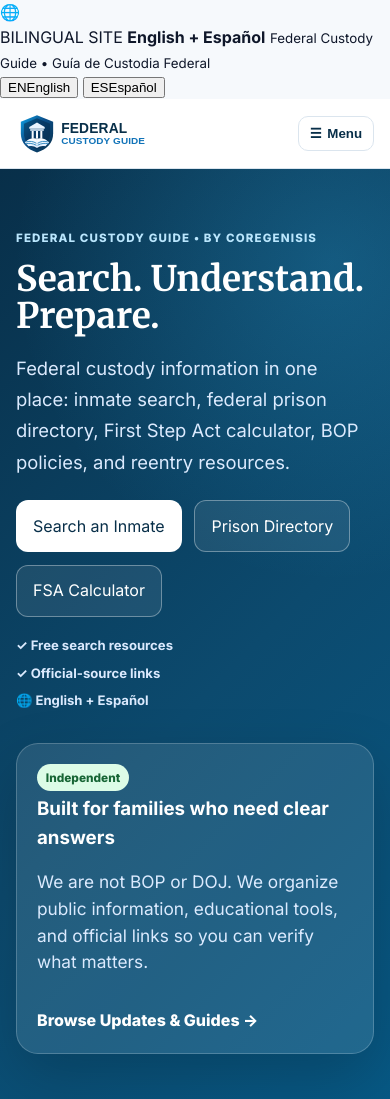
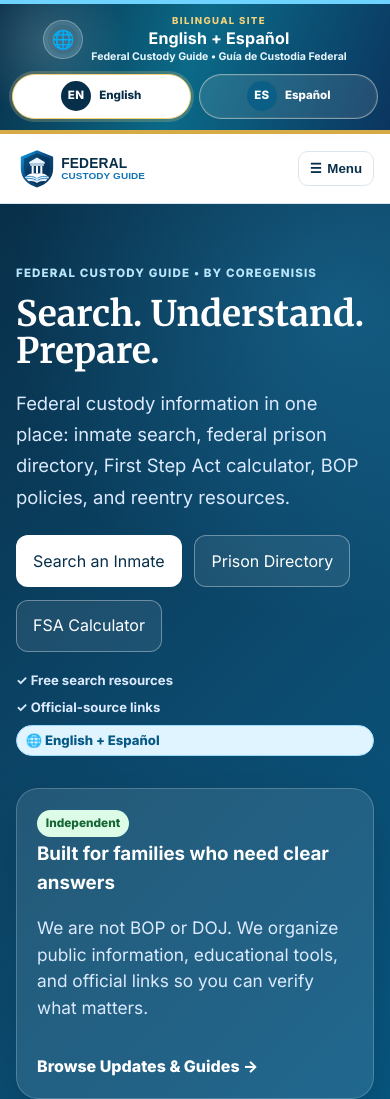
Before and after one commit to coregenesis07-ai/coregenisis-locator, a website: page public/index.html in a window 390 px wide. Shown: the top 1099 px of the page. Drawn offline with Linux system fonts and the light colour scheme.

Commit message:
Style prominent bilingual site banner

```diff
--- a/public/styles.css
+++ b/public/styles.css
@@ -125,3 +125,154 @@
 .facility-meta span{background:#f8fafc;border:1px solid var(--line);border-radius:999px;padding:.35rem .55rem;font-size:.75rem;color:#475569;font-weight:700}
 .facility-actions{display:flex;flex-wrap:wrap;gap:.5rem}
 @media(max-width:640px){.directory-summary{align-items:flex-start;flex-direction:column}.facility-actions .btn{flex:1 1 100%;text-align:center}}
+
+
+/* 2026-10 bilingual visibility upgrade */
+.language-awareness-bar{
+  position:relative;
+  z-index:40;
+  background:
+    radial-gradient(circle at 12% 30%,rgba(255,255,255,.16),transparent 22%),
+    linear-gradient(110deg,#082f49 0%,#0b6a88 48%,#0b355f 100%);
+  color:#fff;
+  border-top:4px solid #6fd3ff;
+  border-bottom:4px solid #d6aa45;
+  box-shadow:0 8px 22px rgba(8,47,73,.18);
+}
+.language-awareness-inner{
+  max-width:1180px;
+  min-height:82px;
+  margin:0 auto;
+  padding:.72rem 1rem;
+  display:flex;
+  align-items:center;
+  justify-content:space-between;
+  gap:1rem;
+}
+.language-awareness-copy{
+  display:flex;
+  align-items:center;
+  gap:.8rem;
+  min-width:0;
+}
+.language-awareness-globe{
+  width:3rem;
+  height:3rem;
+  flex:0 0 3rem;
+  display:grid;
+  place-items:center;
+  border-radius:999px;
+  font-size:1.45rem;
+  background:rgba(255,255,255,.12);
+  border:1px solid rgba(255,255,255,.30);
+  box-shadow:inset 0 0 0 4px rgba(111,211,255,.08);
+}
+.language-awareness-copy>div{
+  display:flex;
+  flex-direction:column;
+  gap:.08rem;
+}
+.language-awareness-kicker{
+  color:#f4d27a;
+  font-size:.68rem;
+  font-weight:900;
+  letter-spacing:.14em;
+}
+.language-awareness-copy strong{
+  font-size:1.24rem;
+  line-height:1.08;
+  letter-spacing:.01em;
+}
+.language-awareness-copy small{
+  color:#e8f7ff;
+  font-size:.76rem;
+  font-weight:700;
+}
+.language-awareness-actions{
+  display:flex;
+  gap:.55rem;
+  flex:0 0 auto;
+}
+.language-awareness-actions button{
+  appearance:none;
+  min-width:118px;
+  min-height:46px;
+  display:flex;
+  align-items:center;
+  justify-content:center;
+  gap:.5rem;
+  border-radius:999px;
+  border:1px solid rgba(255,255,255,.42);
+  background:rgba(255,255,255,.10);
+  color:#fff;
+  font:inherit;
+  font-size:.78rem;
+  font-weight:900;
+  cursor:pointer;
+  box-shadow:inset 0 0 0 1px rgba(214,170,69,.12);
+}
+.language-awareness-actions button:hover{
+  background:rgba(255,255,255,.16);
+}
+.language-awareness-actions button.active{
+  background:#fff;
+  color:#082f49;
+  border-color:#f4d27a;
+  box-shadow:0 0 0 3px rgba(244,210,122,.22);
+}
+.language-code{
+  display:inline-grid;
+  place-items:center;
+  width:30px;
+  height:30px;
+  border-radius:999px;
+  background:#0b5f86;
+  color:#fff;
+  font-size:.72rem;
+  letter-spacing:.04em;
+}
+.language-awareness-actions button.active .language-code{
+  background:#082f49;
+}
+.hero-language-badge{
+  background:#e0f4ff;
+  color:#075985;
+  border:1px solid #9edcff;
+  border-radius:999px;
+  padding:.28rem .55rem;
+  font-weight:900;
+}
+@media(max-width:720px){
+  .language-awareness-inner{
+    min-height:auto;
+    padding:.62rem .75rem .72rem;
+    flex-direction:column;
+    gap:.55rem;
+  }
+  .language-awareness-copy{
+    width:100%;
+    justify-content:center;
+    text-align:center;
+    gap:.55rem;
+  }
+  .language-awareness-globe{
+    width:2.45rem;
+    height:2.45rem;
+    flex-basis:2.45rem;
+    font-size:1.15rem;
+  }
+  .language-awareness-kicker{font-size:.60rem}
+  .language-awareness-copy strong{font-size:1rem}
+  .language-awareness-copy small{font-size:.66rem}
+  .language-awareness-actions{
+    width:100%;
+    max-width:430px;
+  }
+  .language-awareness-actions button{
+    flex:1 1 0;
+    min-width:0;
+    min-height:42px;
+    font-size:.72rem;
+    padding:.4rem .5rem;
+  }
+}
```
